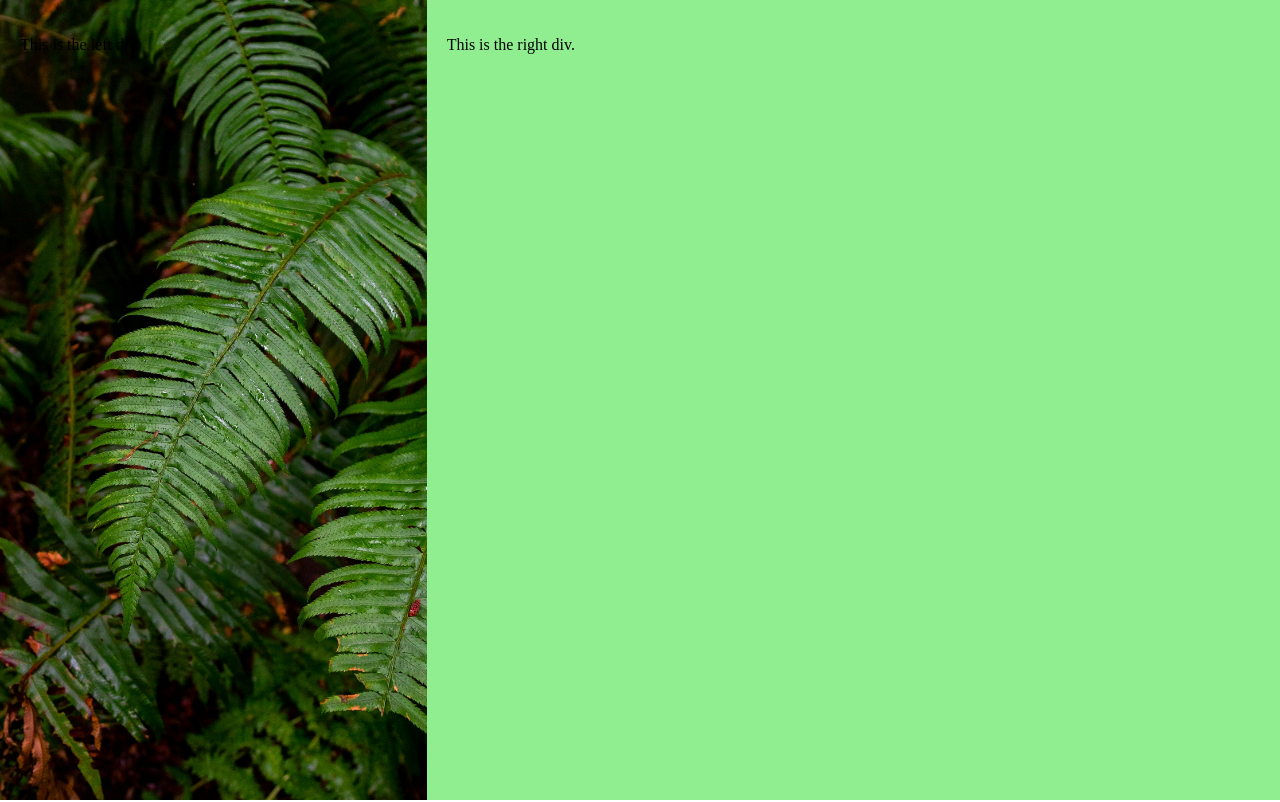
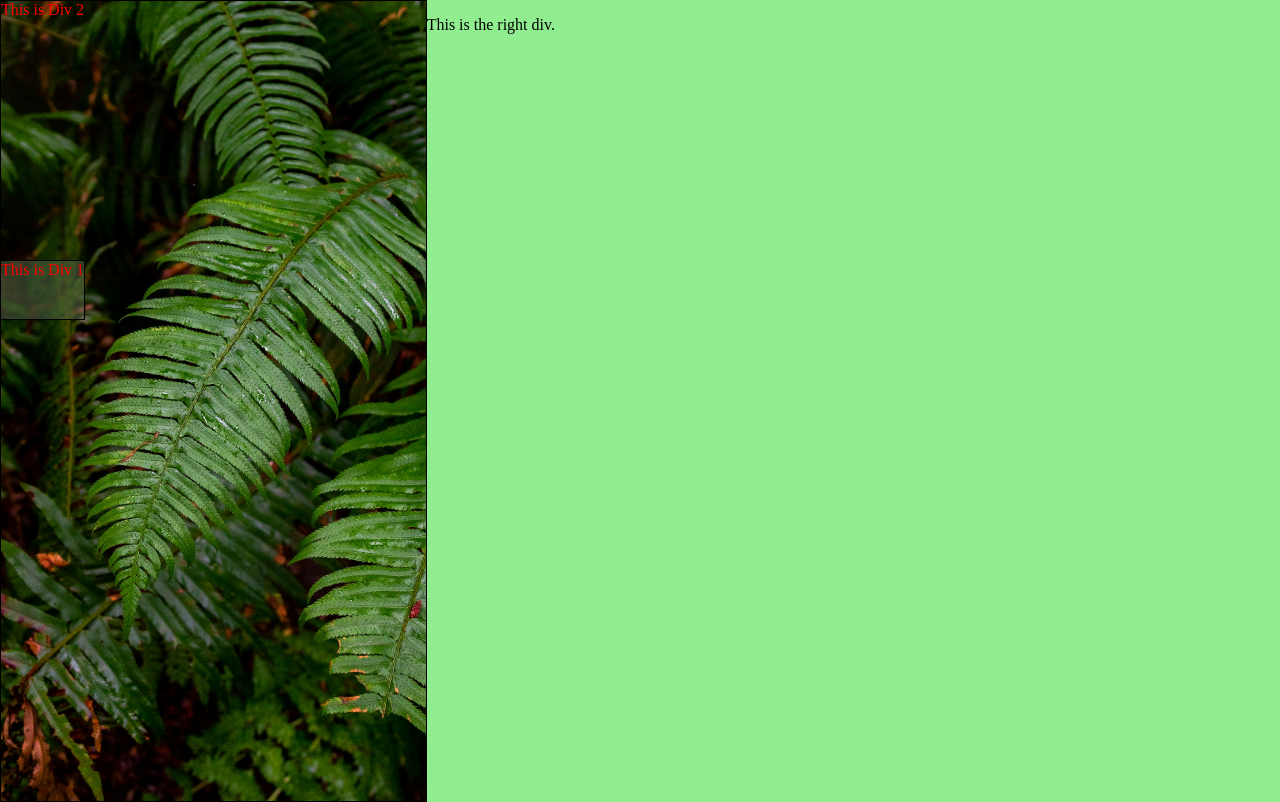
Before and after one commit to khalyruot/odin-Sign-up-Form, a plain HTML site: page index.html in a window 1280 px wide. Drawn offline with Linux system fonts and the light colour scheme.

Commit message:
update grdi

```diff
--- a/index.html
+++ b/index.html
@@ -10,7 +10,8 @@
 <body>
     <div class="container">
         <div class="left">
-            <p>This is the left div.</p>
+            <div class="div1">This is Div 1</div>
+            <div class="div2">This is Div 2</div>
         </div>
         <div class="right">
             <p>This is the right div.</p>
--- a/styles.css
+++ b/styles.css
@@ -9,15 +9,29 @@ body, html {
 }
 .left {
     flex: 1;
+    width: 100%;
     background-image: url('odin_picture.jpg');
     background-color: lightblue;
     background-size: cover;
-    padding: 20px;
     box-sizing: border-box;
 }
 .right {
     flex: 1;
     background-color: lightgreen;
-    padding: 20px;
     box-sizing: border-box;
 }
+
+.div1, .div2 {
+    height: 100vh;
+    border: 1px solid #000;
+    color: red;
+}
+
+.div1 {
+    flex: 1;
+    background-color: rgba(89, 109, 72, 0.5); /* 50% transparent #596D48 */
+    height: 60px; /* Set height to 40px */
+    box-sizing: border-box; /* Include padding and border in width calculation */
+    position: absolute; /* Position absolutely within the container */
+    bottom: 60%; /* Position 1/3 from the bottom */
+}
```
